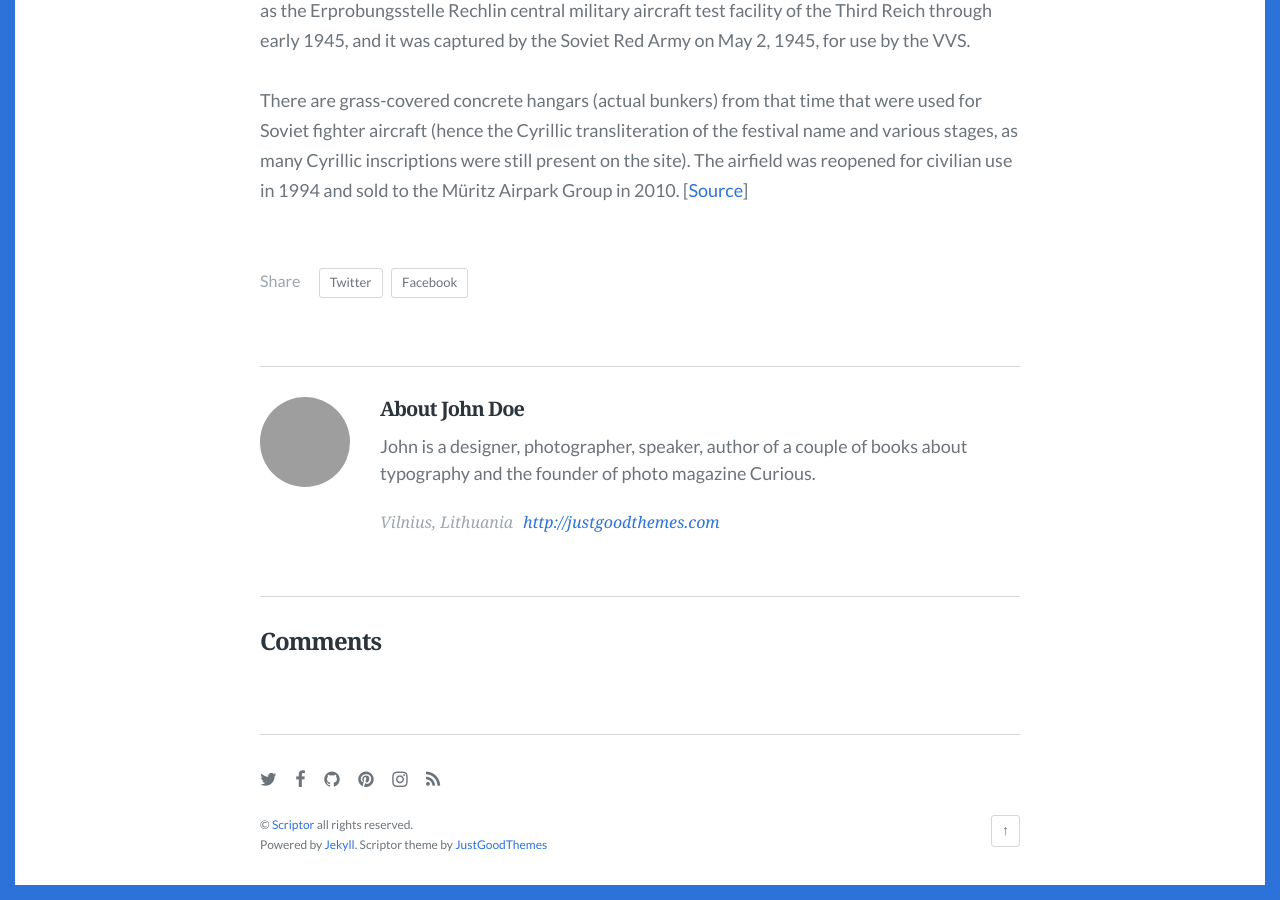
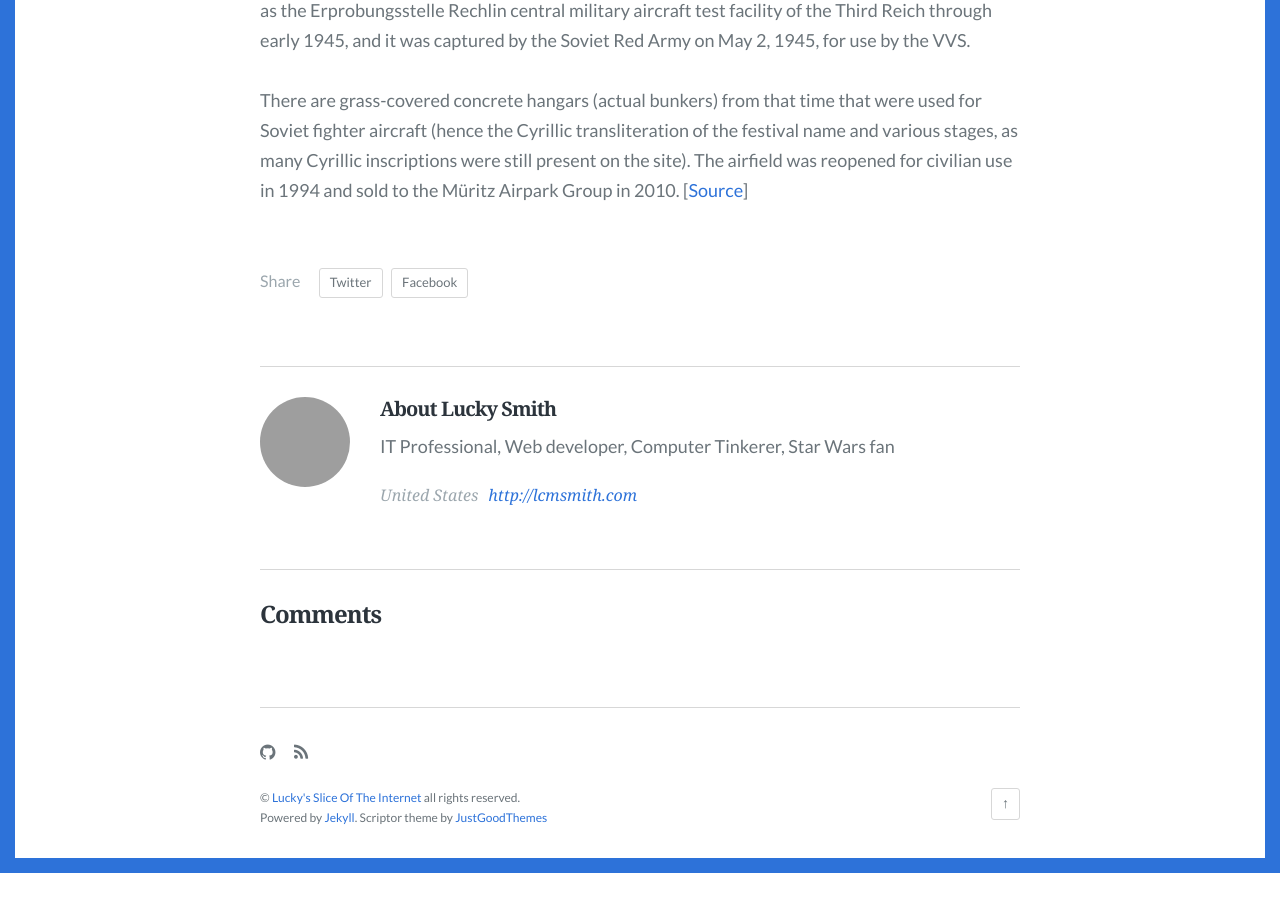
Before and after one commit to luckycoder1030/luckycoder1030.github.io2, a Jekyll site: the page built from _posts/2019-01-01-the-advantages-and-disadvantages-of-working-from-home.md, in a window 1280 px wide and 900 px high, scrolled down 2233 px. Built offline with Jekyll 4.4.1, drawn with Linux system fonts in a browser that asks for light colours; some web fonts are replaced; comment, search, counter and statistics services are not loaded; after the commit the page ends 3106 px from its top, so only the background shows below that; some of the changed text lies outside the part shown; grey boxes are pictures that could not be loaded.

Commit message:
Update _config.yml

```diff
--- a/_config.yml
+++ b/_config.yml
@@ -6,16 +6,16 @@
 # 'jekyll serve'. If you change this file, please restart the server process.
 
 # Site title
-title: "Scriptor"
+title: "Lucky's Slice Of The Internet"
 
 # A description of your site for social meta tag, search engines, and feed.xml
-description: "Scriptor is a minimal, clean, modern & responsive Jekyll theme for writers"
+description: "A little bit of everything"
 
 # The subpath of your site, e.g. /blog, for generating urls
 baseurl:
 
 # The base hostname & protocol of your site for where absolute urls are needed
-url: "https://justgoodthemes.com"
+url: "https://luckysmith.dev"
 
 # Site navigation - each item must have a title and a url.
 navigation:
@@ -27,25 +27,21 @@ navigation:
   url: /style-guide/
 - text: Archives
   url: /tags/
-- text: Download
-  url: https://github.com/JustGoodThemes/Scriptor-Jekyll-Theme
+
 
 # The shortname for your Disqus site to enable comments.
 disqus: justgoodthemes
 
 # Author information - author info at the bottom of the post
-author_name: "John Doe"
-author_bio: "John is a designer, photographer, speaker, author of a couple of books about typography and the founder of photo magazine Curious."
-author_url:  "http://justgoodthemes.com"
-author_location: "Vilnius, Lithuania"
+author_name: "Lucky Smith"
+author_bio: "IT Professional, Web developer, Computer Tinkerer, Star Wars fan"
+author_url:  "http://lcmsmith.com"
+author_location: "United States"
 author_image: /assets/images/authorimage.png
 
 # Social links in the site footer
-twitter_username: "username"
-facebook_username: "username"
-github_username: "username"
-pinterest_username: "username"
-instagram_username: "username"
+github_username: "luckycoder1030"
+
 
 # http://jekyllrb.com/docs/pagination/
 paginate: 5
```
